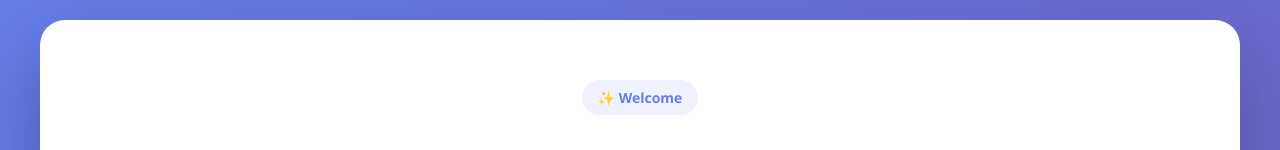
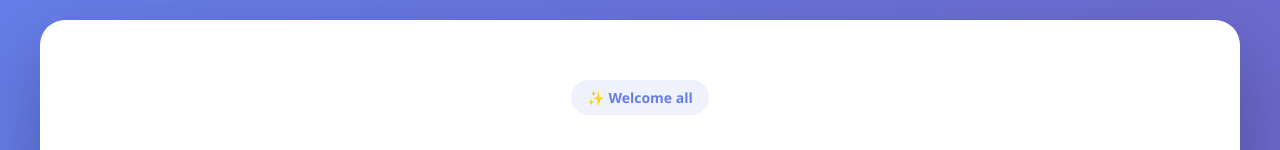
Before and after one commit to KalaniChethana/devops, a React (Create React App) app in the folder frontend/: page / in a window 1280 px wide. Shown: the top 150 px of the page. Built offline with nearby package versions, Linux system fonts and the light colour scheme.

Commit message:
change the welcome

```diff
--- a/frontend/src/pages/WelcomePage.jsx
+++ b/frontend/src/pages/WelcomePage.jsx
@@ -34,7 +34,7 @@ export default function WelcomePage() {
       <div className="welcome-content">
         {/* Hero Section */}
         <div className="welcome-header">
-          <div className="header-badge">✨ Welcome</div>
+          <div className="header-badge">✨ Welcome all</div>
           <h1 className="welcome-title">Neighborhood Service Finder</h1>
           <p className="welcome-subtitle">
             Connect with trusted local professionals in seconds. Quality service, rated by your neighbors.
```
